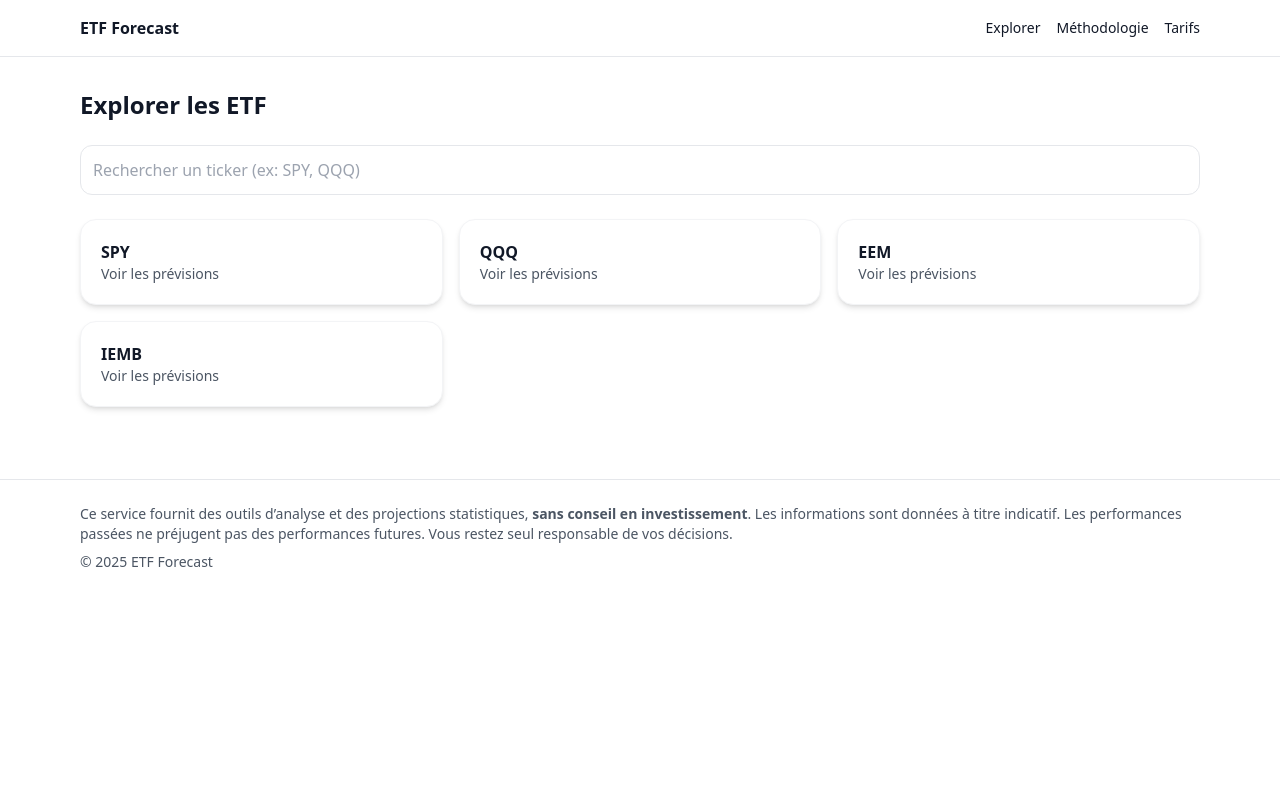
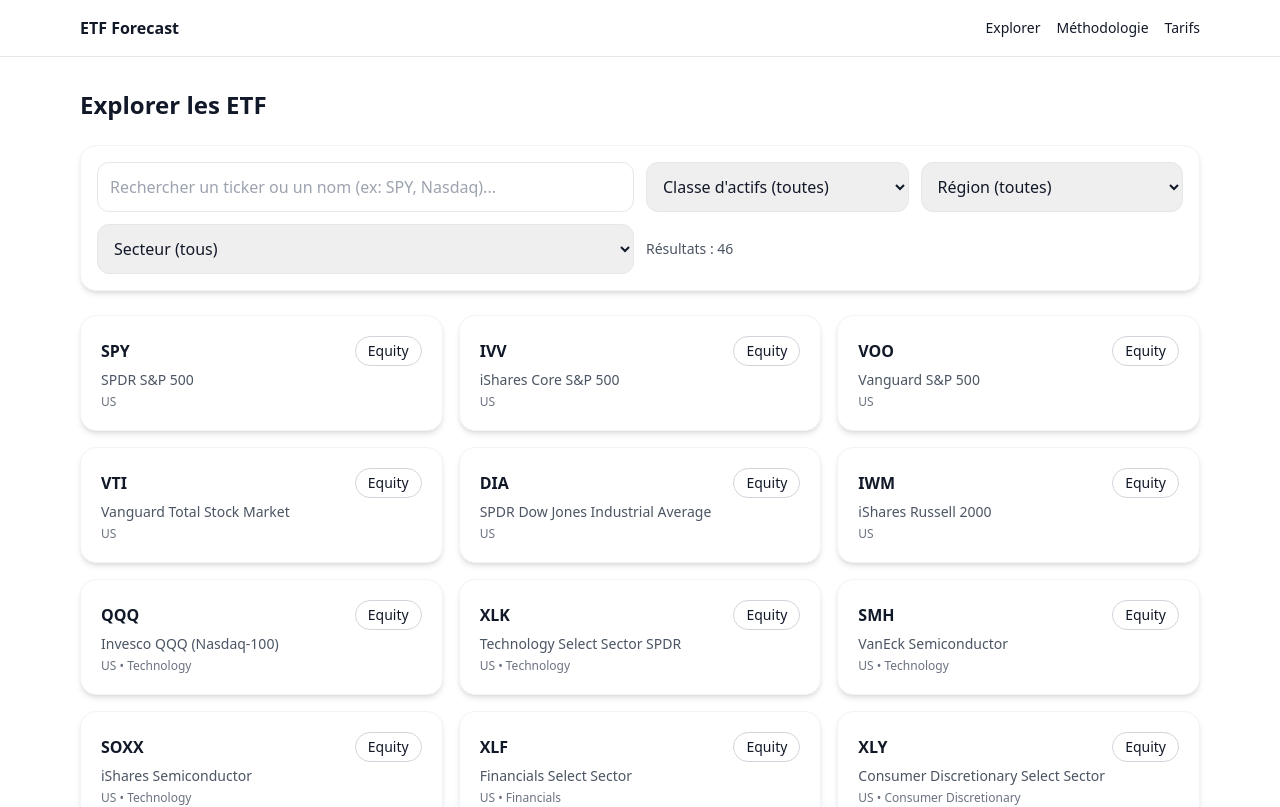
Before and after one commit to papetgroupe-maker/ETF_FORECAST, a Next.js app in the folder etf-forecast/frontend/: page /explore in a window 1280 px wide. Shown: the top 807 px of the page. Built offline with nearby package versions, Linux system fonts and the light colour scheme; no server answers.

Commit message:
Update page.tsx

```diff
--- a/etf-forecast/frontend/app/explore/page.tsx
+++ b/etf-forecast/frontend/app/explore/page.tsx
@@ -1,35 +1,59 @@
 "use client";
-import { useEffect, useState } from "react";
+import { useMemo, useState } from "react";
 import Link from "next/link";
-import { apiBase } from "@/lib/api";
-import axios from "axios";
+import { ETFS, ASSET_CLASSES, REGIONS, SECTORS } from "@/lib/etfs";
 
 export default function Explore() {
-  const [tickers, setTickers] = useState<string[]>([]);
   const [q, setQ] = useState("");
+  const [asset, setAsset] = useState<string>("All");
+  const [region, setRegion] = useState<string>("All");
+  const [sector, setSector] = useState<string>("All");
 
-  useEffect(() => {
-    axios.get(`${apiBase()}/api/v1/etf/trending`)
-      .then(res => setTickers(res.data.tickers || []))
-      .catch(() => setTickers(["SPY","QQQ","EEM","IEMB"]));
-  }, []);
-
-  const filtered = tickers.filter(t => t.toLowerCase().includes(q.toLowerCase()));
+  const filtered = useMemo(() => {
+    return ETFS.filter(e => {
+      const hitQ = q.trim().length===0 || e.ticker.toLowerCase().includes(q.toLowerCase()) || e.name.toLowerCase().includes(q.toLowerCase());
+      const hitA = asset==="All" || e.assetClass===asset;
+      const hitR = region==="All" || e.region===region;
+      const hitS = sector==="All" || (e.sector===sector);
+      return hitQ && hitA && hitR && hitS;
+    });
+  }, [q, asset, region, sector]);
 
   return (
     <div className="grid gap-6">
       <h1 className="text-2xl font-bold">Explorer les ETF</h1>
-      <input
-        value={q}
-        onChange={(e)=>setQ(e.target.value)}
-        className="w-full border rounded-xl p-3"
-        placeholder="Rechercher un ticker (ex: SPY, QQQ)"
-      />
+
+      <div className="card p-4 grid md:grid-cols-4 gap-3">
+        <input
+          value={q}
+          onChange={(e)=>setQ(e.target.value)}
+          className="w-full border rounded-xl p-3 md:col-span-2"
+          placeholder="Rechercher un ticker ou un nom (ex: SPY, Nasdaq)..."
+        />
+        <select className="border rounded-xl p-3" value={asset} onChange={e=>setAsset(e.target.value)}>
+          <option value="All">Classe d'actifs (toutes)</option>
+          {ASSET_CLASSES.map(a=> <option key={a} value={a}>{a}</option>)}
+        </select>
+        <select className="border rounded-xl p-3" value={region} onChange={e=>setRegion(e.target.value)}>
+          <option value="All">Région (toutes)</option>
+          {REGIONS.map(r=> <option key={r} value={r}>{r}</option>)}
+        </select>
+        <select className="border rounded-xl p-3 md:col-span-2" value={sector} onChange={e=>setSector(e.target.value)}>
+          <option value="All">Secteur (tous)</option>
+          {SECTORS.map(s=> <option key={s} value={s}>{s}</option>)}
+        </select>
+        <div className="text-sm text-gray-600 md:col-span-2 flex items-center">Résultats : {filtered.length}</div>
+      </div>
+
       <div className="grid sm:grid-cols-2 md:grid-cols-3 gap-4">
-        {filtered.map(t => (
-          <Link href={`/etf/${t}`} key={t} className="card p-5 hover:shadow-lg transition">
-            <div className="font-semibold">{t}</div>
-            <div className="text-sm text-gray-600">Voir les prévisions</div>
+        {filtered.map(e => (
+          <Link href={`/etf/${e.ticker}`} key={e.ticker} className="card p-5 hover:shadow-lg transition">
+            <div className="flex items-center justify-between">
+              <div className="font-semibold">{e.ticker}</div>
+              <span className="badge border-gray-300">{e.assetClass}</span>
+            </div>
+            <div className="text-sm text-gray-600 mt-1">{e.name}</div>
+            <div className="text-xs text-gray-500 mt-1">{e.region}{e.sector ? ` • ${e.sector}` : ""}</div>
           </Link>
         ))}
       </div>
```
